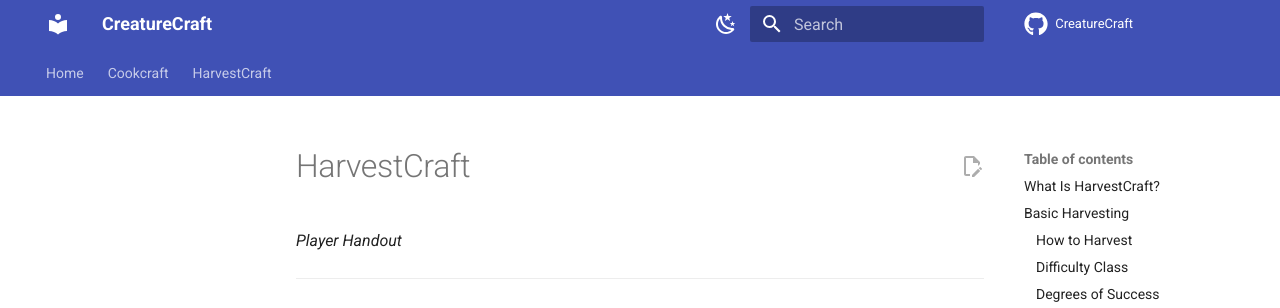
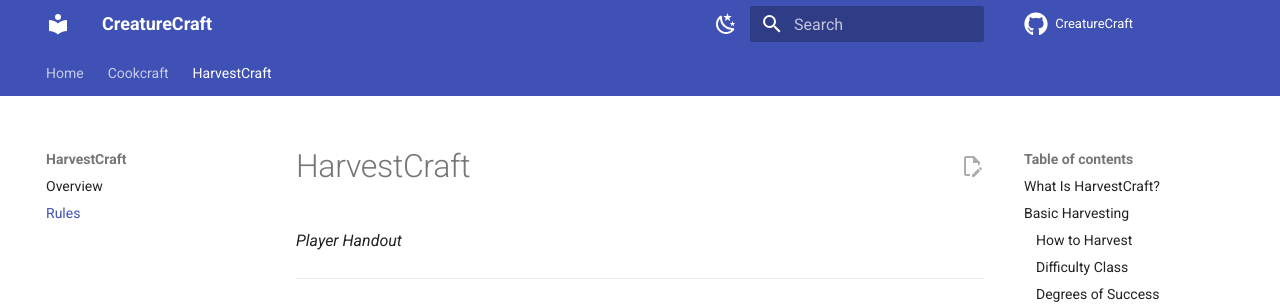
Before and after one commit to Nargath/CreatureCraft, an MkDocs documentation site: the page built from docs/harvestcraft/hc_rules.md, in a window 1280 px wide. Shown: the top 308 px of the page. Built offline with MkDocs 1.6.1 and Material for MkDocs 9.7.7, drawn with Linux system fonts in a browser that asks for light colours; comment, search, counter and statistics services are not loaded.

Commit message:
Change of yml Pathings

```diff
--- a/mkdocs.yml
+++ b/mkdocs.yml
@@ -43,12 +43,12 @@ theme:
 nav:
   - Home: index.md
   - Cookcraft:
-      - Overview: index.md
-      - Rules: cc_rules.md
-      - Essence Powers (Quick Reference): cc_essence_powers_qr.md
+      - Overview: cookcraft/index.md
+      - Rules: cookcraft/cc_rules.md
+      - Essence Powers (Quick Reference): cookcraft/cc_essence_powers_qr.md
   - HarvestCraft:
-      - Overview: index.md
-      - Rules: hc_rules.md
+      - Overview: harvestcraft/index.md
+      - Rules: harvestcraft/hc_rules.md
 
 # === Markdown extensions ===
 markdown_extensions:
```
